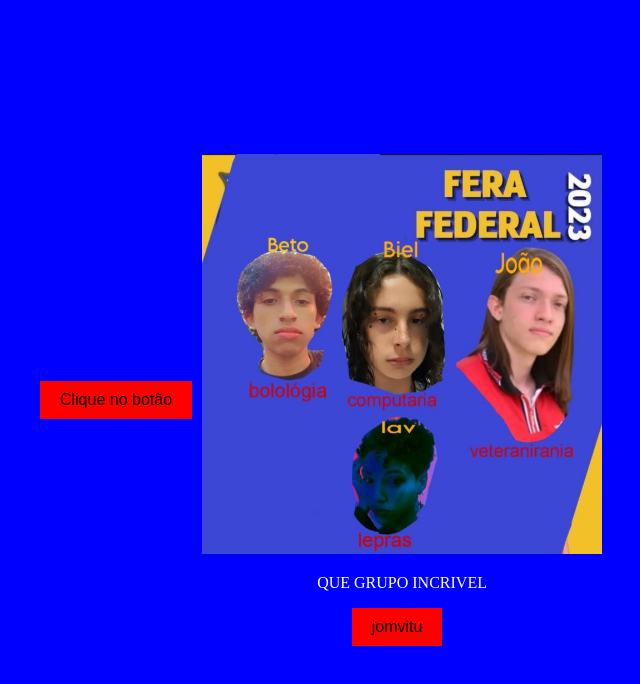
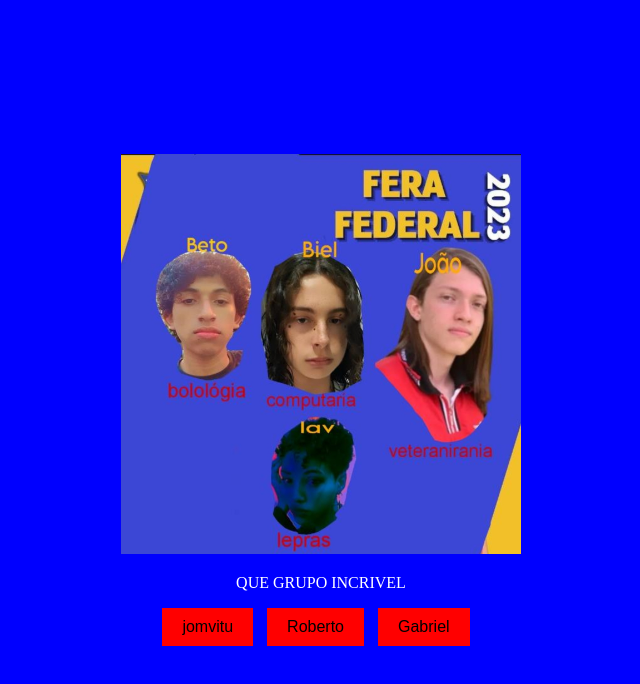
Before and after one commit to Gabruelsmz/besta, a plain HTML site: page index.html in a window 1280 px wide. Both pictures are taken after a click on the button "Clique no botão". Shown: the whole page, without its empty margins (319-959 px from the left). Drawn offline with Linux system fonts and the light colour scheme.

Commit message:
Add files via upload

```diff
--- a/index.html
+++ b/index.html
@@ -32,20 +32,22 @@
 </style>
 </head>
 <body>
-    <button onclick="showContent()">Clique no botão</button>
+    <button onclick="showContent(); this.style.display = 'none'">Clique no botão</button>
     <div id="content">
         <img src="fera.jpg" alt="Image">
         <p style="color: white;" id="text">QUE GRUPO INCRIVEL</p>
-      <button onclick="redirectToInstagram()">jomvitu</button>        </div>
+        <button onclick="redirectToInstagram()">jomvitu</button>
+        <button onclick="redirectToInstagram('https://www.instagram.com/roberto_o.o?igsh=eHJzazZzd29pY2xr=Botao1')">Roberto</button>
+        <button onclick="redirectToInstagram('https://www.instagram.com/_gabis_sm?igsh=MWJ6cjB4eWk0MTY0Yg===Botao2')">Gabriel</button>
+    </div>
     <script>
         function showContent() {
             document.getElementById("content").style.display = "block";
         }
 
-        function redirectToInstagram() {
-            window.location.href = "https://www.instagram.com/jomvitu?igsh=MWhudnUxMmFzdTdhbA==";
+        function redirectToInstagram(instagramLink) {
+            window.location.href = instagramLink;
         }
-
     </script>
 </body>
 </html>
```
